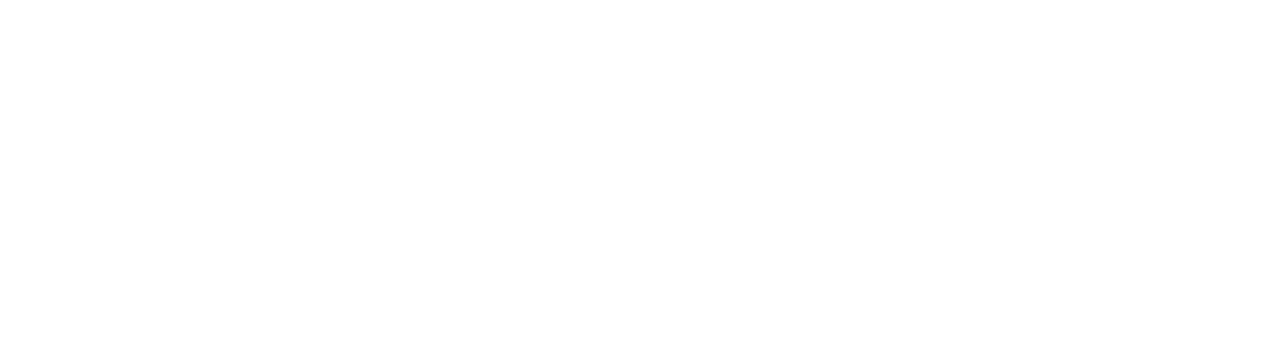
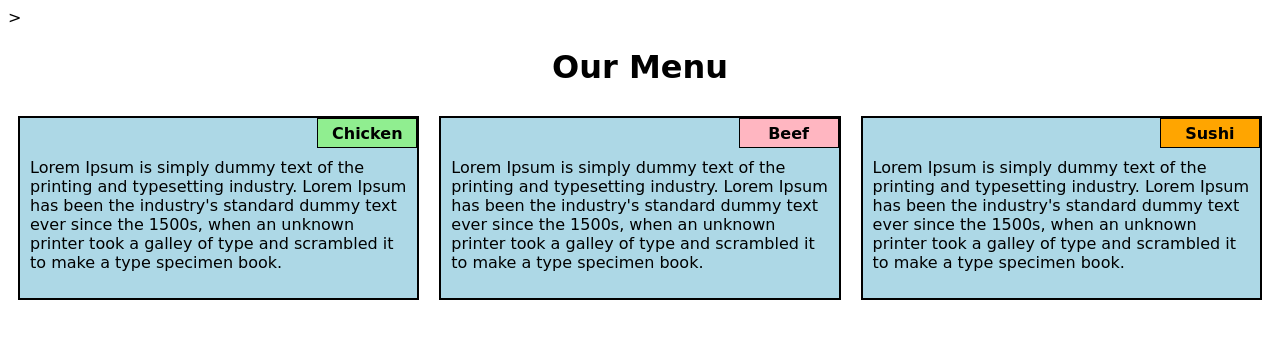
Before and after one commit to janhavi245/Coursera-test, a plain HTML site: page mod2-Solution/Index.html in a window 1280 px wide. Drawn offline with Linux system fonts and the light colour scheme.

Commit message:
Assignment upload

```diff
--- a/mod2-Solution/Index.html
+++ b/mod2-Solution/Index.html
@@ -1,9 +1,30 @@
 <!DOCTYPE html>
 <html>
 <head>
-	<title>ASSignments</title>
+	<meta charset="utf-8">
+	<meta name="viewport" content="width=device-width , initial-scale=1">
+	<title>Assignment Solution for Module 2</title>
+	<link rel="stylesheet" type="text/css" href="css/Styles.css">>
 </head>
 <body>
-
+<h1>Our Menu</h1>
+<div class="col-md-6 col-lg-4">
+<section>
+	<p id="chick">Chicken</p>
+	<p class="pad">Lorem Ipsum is simply dummy text of the printing and typesetting industry. Lorem Ipsum has been the industry's standard dummy text ever since the 1500s, when an unknown printer took a galley of type and scrambled it to make a type specimen book.</p>
+</section>
+</div>
+<div class="col-md-6 col-lg-4">
+<section >
+	<p id="beef">Beef</p>
+	<p class="pad">Lorem Ipsum is simply dummy text of the printing and typesetting industry. Lorem Ipsum has been the industry's standard dummy text ever since the 1500s, when an unknown printer took a galley of type and scrambled it to make a type specimen book.</p>
+</section>
+</div>
+<div class="col-md-12 col-lg-4">
+<section>
+	<p id="sushi">Sushi</p>
+	<p class="pad">Lorem Ipsum is simply dummy text of the printing and typesetting industry. Lorem Ipsum has been the industry's standard dummy text ever since the 1500s, when an unknown printer took a galley of type and scrambled it to make a type specimen book.</p>
+</section>
+</div>
 </body>
 </html>
--- /dev/null
+++ b/mod2-Solution/css/Styles.css
@@ -0,0 +1,80 @@
+* {
+	box-sizing: border-box;
+	font-family: Apple Chancery, cursive;
+}
+
+h1 {
+text-align: center;
+margin-bottom: 20px;
+}
+
+section {
+	border: 2px solid black;
+	margin: 10px;
+	background-color: lightblue;
+	position: relative;
+	}
+
+p#chick,p#beef,p#sushi {
+	width: 100px;
+	height: 30px;
+	border: 1px solid black;
+	text-align: center;
+	font-weight: bold;
+	padding: 5px;
+	margin: 0;
+}
+p {
+	clear: right;
+}
+
+.pad{
+	padding: 10px;
+}
+
+#chick {
+	background-color: lightgreen;
+	float: right;
+}
+#beef {
+	background-color: lightpink;
+	float: right;
+}
+#sushi {
+	background-color: orange;
+	float: right;
+}
+
+
+
+@media (min-width: 992px) {
+
+	.col-lg-4 {
+		width: 33.33%;
+		float: left;
+	}
+}
+
+@media (min-width: 768px) and (max-width: 991px) {
+
+	.col-md-6 {
+		width: 50%;
+		float: left;
+	}
+
+	.col-md-12 {
+		width: 100%;
+		float: left;
+	}
+}
+
+@media (max-width: 767px) {
+
+	section {
+		width: 100%;
+	}
+	div {
+		margin-right: 20px;
+		margin-bottom: 20px;
+	}
+}
```
